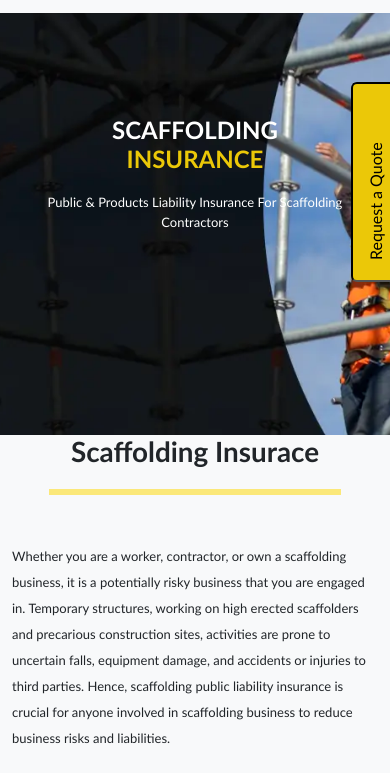
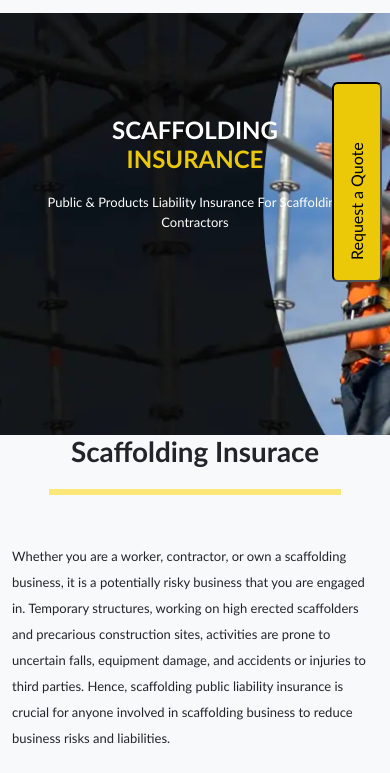
Before and after one commit to MadhuKunchala0607/scaffolding, a plain HTML site: page index.html in a window 390 px wide. Shown: the part 71-844 px from the top of the page. Drawn offline with nearby package versions, Linux system fonts and the light colour scheme.

Commit message:
final; media query

```diff
--- a/style.css
+++ b/style.css
@@ -296,6 +296,9 @@ h1 {
     .title {
         font-size: 1.5rem;
     }
+    .rotate-button{
+        margin-left: 85%;
+    }
 
     .subtitle,
     .lead {
```
